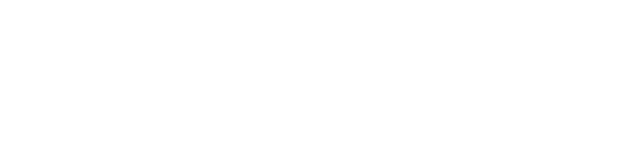
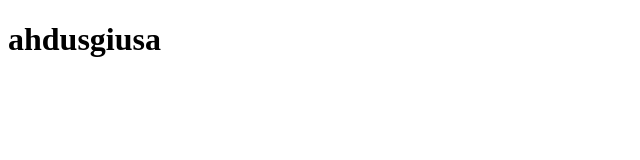
Before and after one commit to trijaaa/Hi-Class, a plain HTML site: page index.html in a window 1280 px wide. Shown: the whole page, without its empty margins (0-640 px from the left). Drawn offline with Linux system fonts and the light colour scheme.

Commit message:
bfjhvsuav

```diff
--- a/index.html
+++ b/index.html
@@ -3,9 +3,9 @@
 <head>
     <meta charset="UTF-8">
     <meta name="viewport" content="width=device-width, initial-scale=1.0">
-    <title>HI - Class</title>
+    <title>HI Murad</title>
 </head>
 <body>
-
+    <h1>ahdusgiusa</h1>
 </body>
 </html>
```
